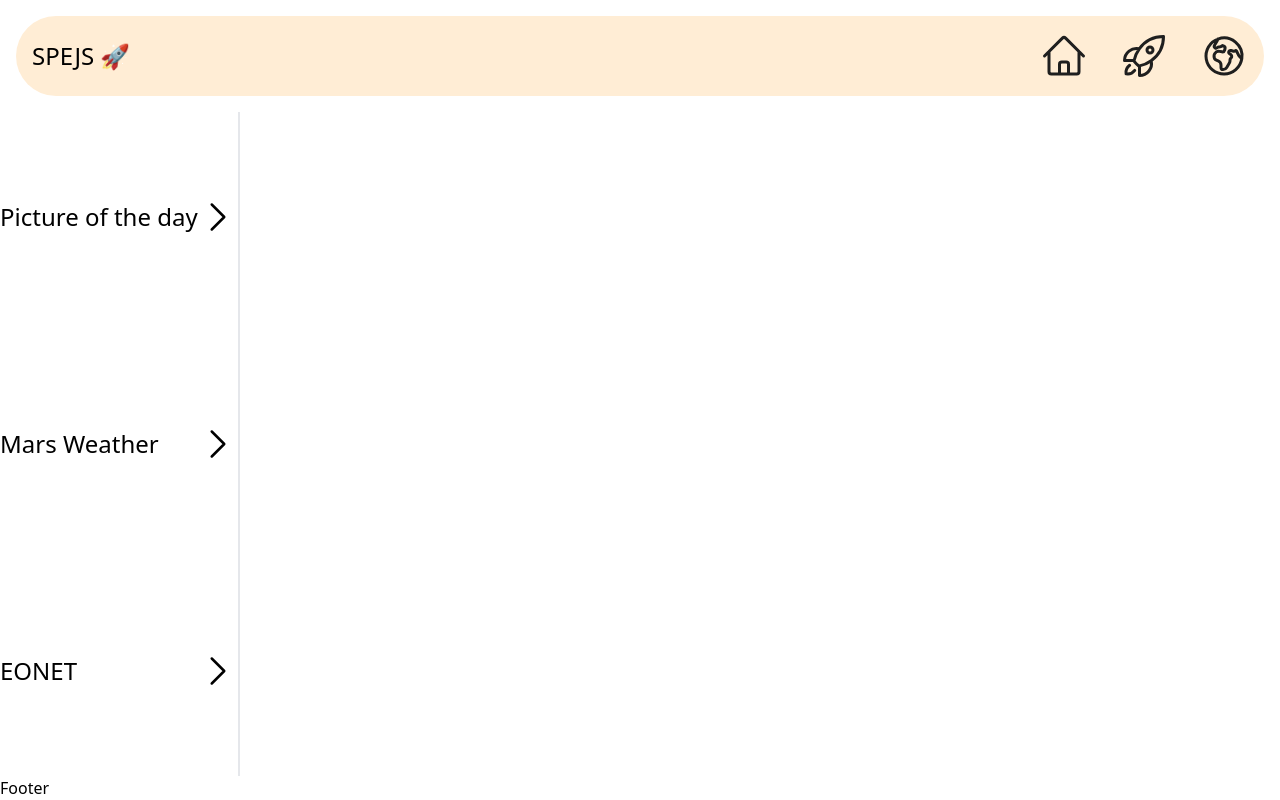
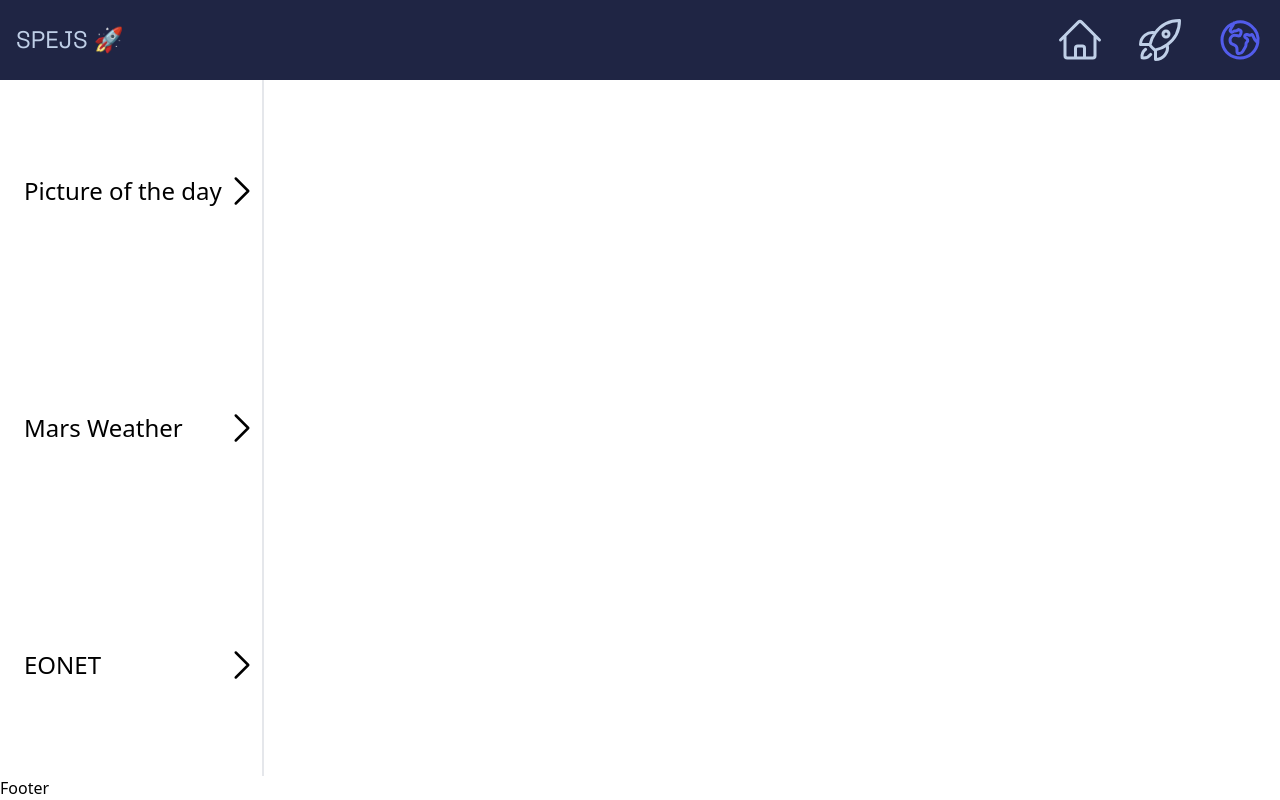
Before and after one commit to Flowball/spaceHub_react, a React (Vite) app: page /nasa in a window 1280 px wide. Built offline with nearby package versions, Linux system fonts and the light colour scheme.

Commit message:
fixed active link state, added font ant color

```diff
--- a/index.html
+++ b/index.html
@@ -4,10 +4,16 @@
     <meta charset="UTF-8" />
     <link rel="icon" type="image/svg+xml" href="/vite.svg" />
     <meta name="viewport" content="width=device-width, initial-scale=1.0" />
+    <link rel="preconnect" href="https://fonts.googleapis.com" />
+    <link rel="preconnect" href="https://fonts.gstatic.com" crossorigin />
+    <link
+      href="https://fonts.googleapis.com/css2?family=Space+Grotesk:wght@300..700&display=swap"
+      rel="stylesheet"
+    />
     <title>Vite + React + TS</title>
   </head>
   <body class="h-full">
-    <div id="root" class="h-full flex flex-col"></div>
+    <div id="root" class="h-full flex flex-col bg-[#BFCFE7]"></div>
     <script type="module" src="/src/main.tsx"></script>
   </body>
 </html>
--- a/src/App.tsx
+++ b/src/App.tsx
@@ -7,7 +7,7 @@ function App() {
   return (
     <>
       <Header />
-      <div className="h-full flex">
+      <div className="h-full flex ">
         <Outlet />
       </div>
       <Footer />
--- a/src/components/Header.tsx
+++ b/src/components/Header.tsx
@@ -3,7 +3,7 @@ import Aside from "./NavBar";
 
 function Header() {
   return (
-    <header className="flex flex-row justify-between text-2xl items-center bg-orange-100 rounded-full m-4">
+    <header className="flex flex-row justify-between text-2xl items-center bg-[#1F2544] font-space text-[#BFCFE7] ">
       <div className="p-4">
         <Link to={"/"}>
           <h2>SPEJS 🚀</h2>
--- a/src/components/Nasa.tsx
+++ b/src/components/Nasa.tsx
@@ -2,7 +2,7 @@ import { ChevronRightIcon } from "@heroicons/react/24/outline";
 
 function Nasa() {
   return (
-    <div className="flex flex-col gap-4 text-2xl border-r-2 justify-around h-full">
+    <div className="mx-6 flex flex-col gap-4 text-2xl border-r-2 justify-around h-full">
       <div className="flex justify-between items-center">
         <p>Picture of the day</p>
         <ChevronRightIcon className="w-10 h-10" />
--- a/src/components/NavBar.tsx
+++ b/src/components/NavBar.tsx
@@ -3,21 +3,38 @@ import {
   HomeIcon,
   RocketLaunchIcon,
 } from "@heroicons/react/24/outline";
-import { Link } from "react-router-dom";
+import { Link, useLocation } from "react-router-dom";
 
 function Aside() {
-  const yes = true;
+  const location = useLocation();
 
   return (
     <aside className="flex">
       <Link to={"/"}>
-        <HomeIcon className="w-20 h-20 text-[#1F1F1F] p-4" />
+        <HomeIcon
+          className={
+            (location.pathname == "/" ? "text-[#525CEB]" : "text-[#BFCFE7]") +
+            " size-20 p-4"
+          }
+        />
       </Link>
       <Link to={"/spacex"}>
-        <RocketLaunchIcon className="w-20 h-20 text-[#1F1F1F] p-4" />
+        <RocketLaunchIcon
+          className={
+            (location.pathname == "/spacex"
+              ? "text-[#525CEB]"
+              : "text-[#BFCFE7]") + " size-20 p-4"
+          }
+        />
       </Link>
       <Link to={"/nasa"}>
-        <GlobeEuropeAfricaIcon className="w-20 h-20 text-[#1F1F1F] p-4" />
+        <GlobeEuropeAfricaIcon
+          className={
+            (location.pathname == "/nasa"
+              ? "text-[#525CEB]"
+              : "text-[#BFCFE7]") + " size-20 p-4"
+          }
+        />
       </Link>
     </aside>
   );
--- a/src/components/Spacex.tsx
+++ b/src/components/Spacex.tsx
@@ -29,7 +29,10 @@ function Spacex() {
               key={data.id}
               className="border-2 w-full flex flex-col gap-4 bg-slate-200 rounded-lg p-4"
             >
-              <div className="flex items-center gap-10">
+              <div
+                key={data.links.patch.large}
+                className="flex items-center gap-10"
+              >
                 {data.links.patch.large ? (
                   <img
                     src={data.links.patch.large}
@@ -39,7 +42,9 @@ function Spacex() {
                 ) : (
                   <PhotoIcon className="w-20 h-20 text-slate-50" />
                 )}
-                <div className="text-2xl">{data.name}</div>
+                <div key={data.name} className="text-2xl">
+                  {data.name}
+                </div>
               </div>
               <div className="flex gap-4 text-2xl">
                 {data.links.webcast && (
--- a/tailwind.config.js
+++ b/tailwind.config.js
@@ -2,6 +2,9 @@
 export default {
   content: ["./src/**/*.{js,ts,jsx,tsx}"],
   theme: {
+    fontFamily: {
+      space: ["Space Grotesk"],
+    },
     extend: {},
   },
   plugins: [],
```
